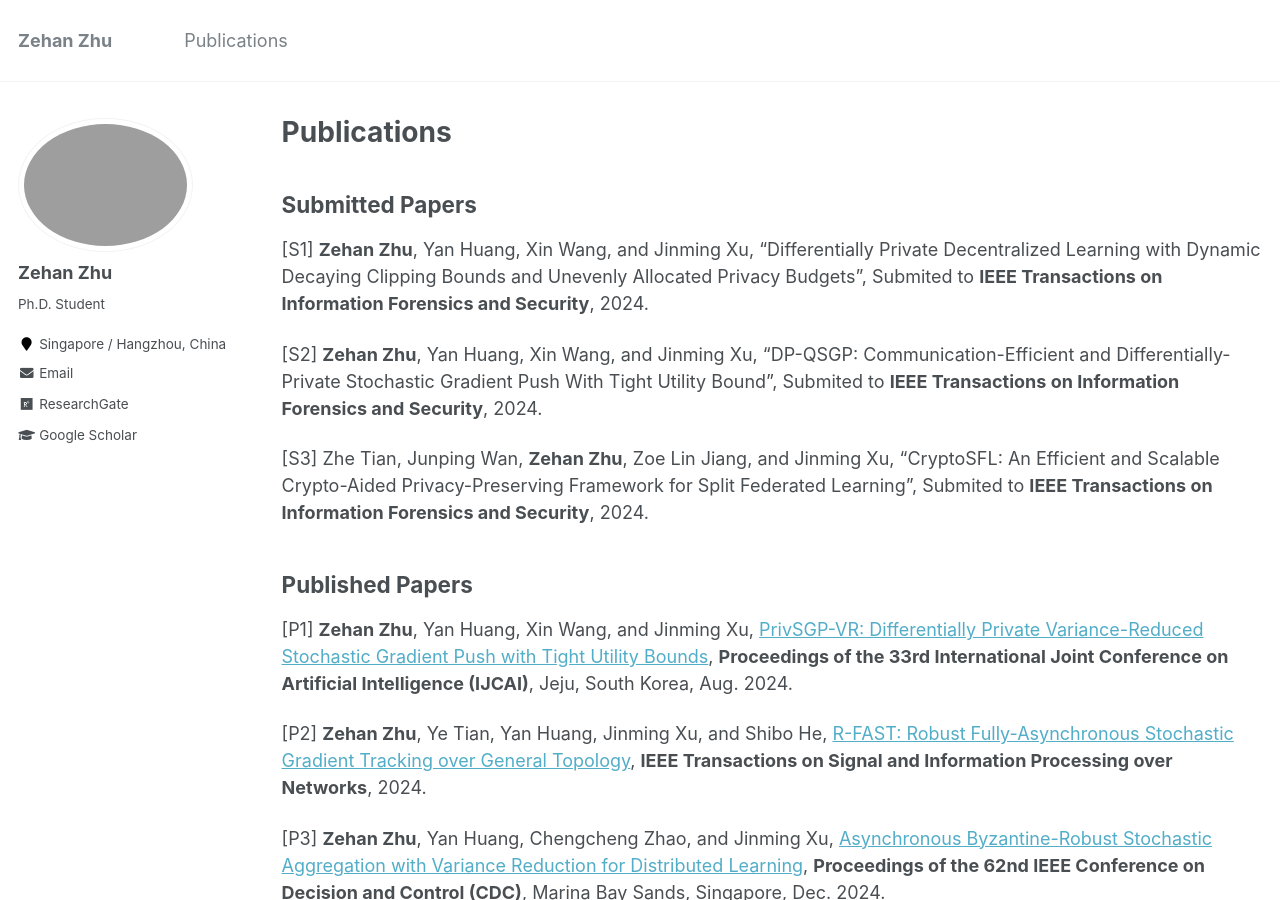
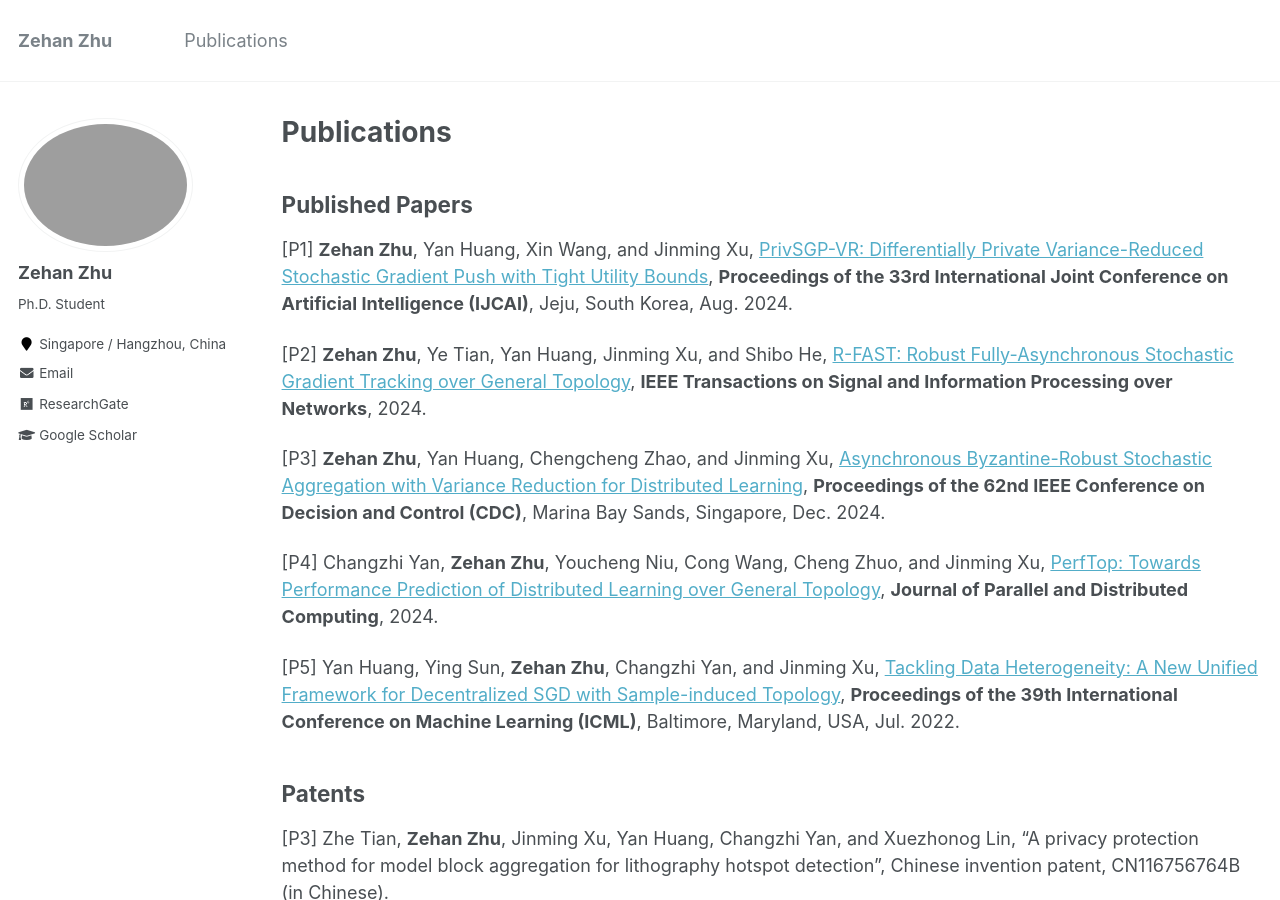
Before and after one commit to zehanzhu/zehanzhu.github.io, a Jekyll site: the page built from _pages/publications.md, in a window 1280 px wide and 900 px high. Built offline with Jekyll 4.4.1, drawn with Linux system fonts in a browser that asks for light colours.

Commit message:
Update publications.md

```diff
--- a/_pages/publications.md
+++ b/_pages/publications.md
@@ -8,18 +8,6 @@ redirect_from:
 ---
 
 {% include base_path %}
-
-
-## Submitted Papers
-
-[S1] **Zehan Zhu**, Yan Huang, Xin Wang, and Jinming Xu, “Differentially Private Decentralized Learning with Dynamic Decaying Clipping Bounds and Unevenly Allocated Privacy Budgets”, Submited to **IEEE Transactions on Information Forensics and Security**, 2024.
-
-[S2] **Zehan Zhu**, Yan Huang, Xin Wang, and Jinming Xu, “DP-QSGP: Communication-Efficient and Differentially-Private Stochastic Gradient Push With Tight Utility Bound”, Submited to **IEEE Transactions on Information Forensics and Security**, 2024.
-
-[S3] Zhe Tian, Junping Wan, **Zehan Zhu**, Zoe Lin Jiang, and Jinming Xu, “CryptoSFL: An Efficient and Scalable Crypto-Aided Privacy-Preserving Framework for Split Federated Learning”, Submited to **IEEE Transactions on Information Forensics and Security**, 2024.
-
-
-
 
 
 ## Published Papers
```
